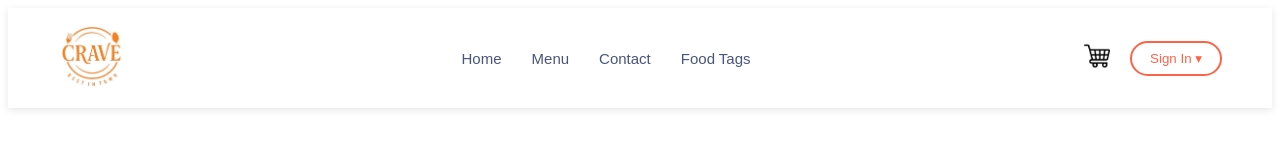
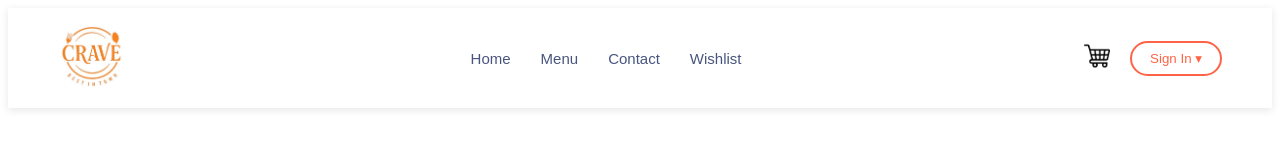
Before and after one commit to iamthisal2/restaurant-system, a React (Vite) app in the folder Frontend/frontend-login/: page / in a window 1280 px wide. Shown: the top 160 px of the page. Built offline with nearby package versions, Linux system fonts and the light colour scheme.

Commit message:
Changed foodtags to wishlist

```diff
--- a/Frontend/frontend-login/src/components/Navbar.jsx
+++ b/Frontend/frontend-login/src/components/Navbar.jsx
@@ -26,7 +26,7 @@ export default function Navbar() {
         <Link to="/">Home</Link>
         <Link to="/menu">Menu</Link>
         <Link to="/contact">Contact</Link>
-        <Link to="/food-tags">Food Tags</Link>
+        <Link to="/food-tags">Wishlist</Link>
         {user?.role === "ADMIN" && <Link to="/admin">Admin</Link>}
       </div>
 
```
